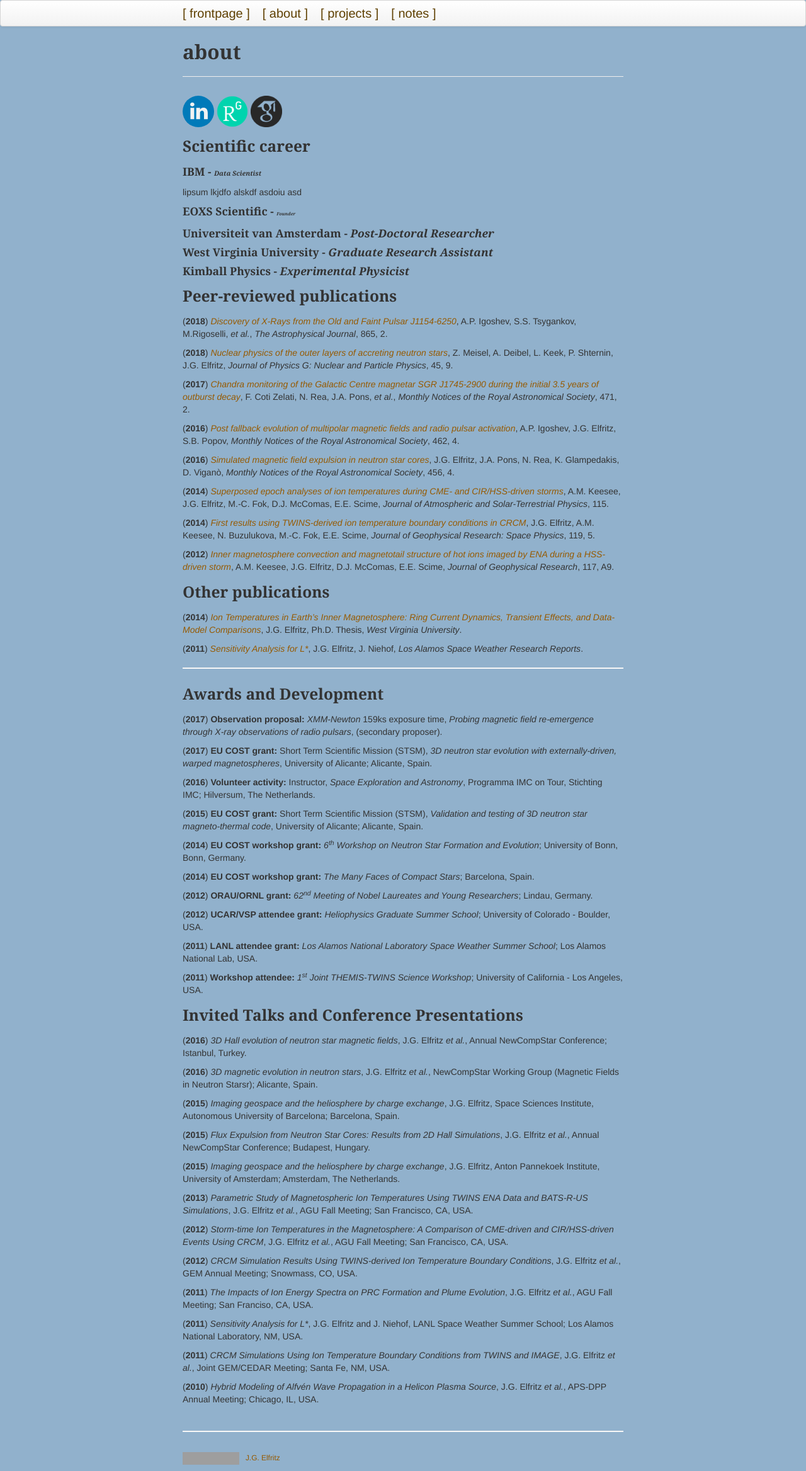
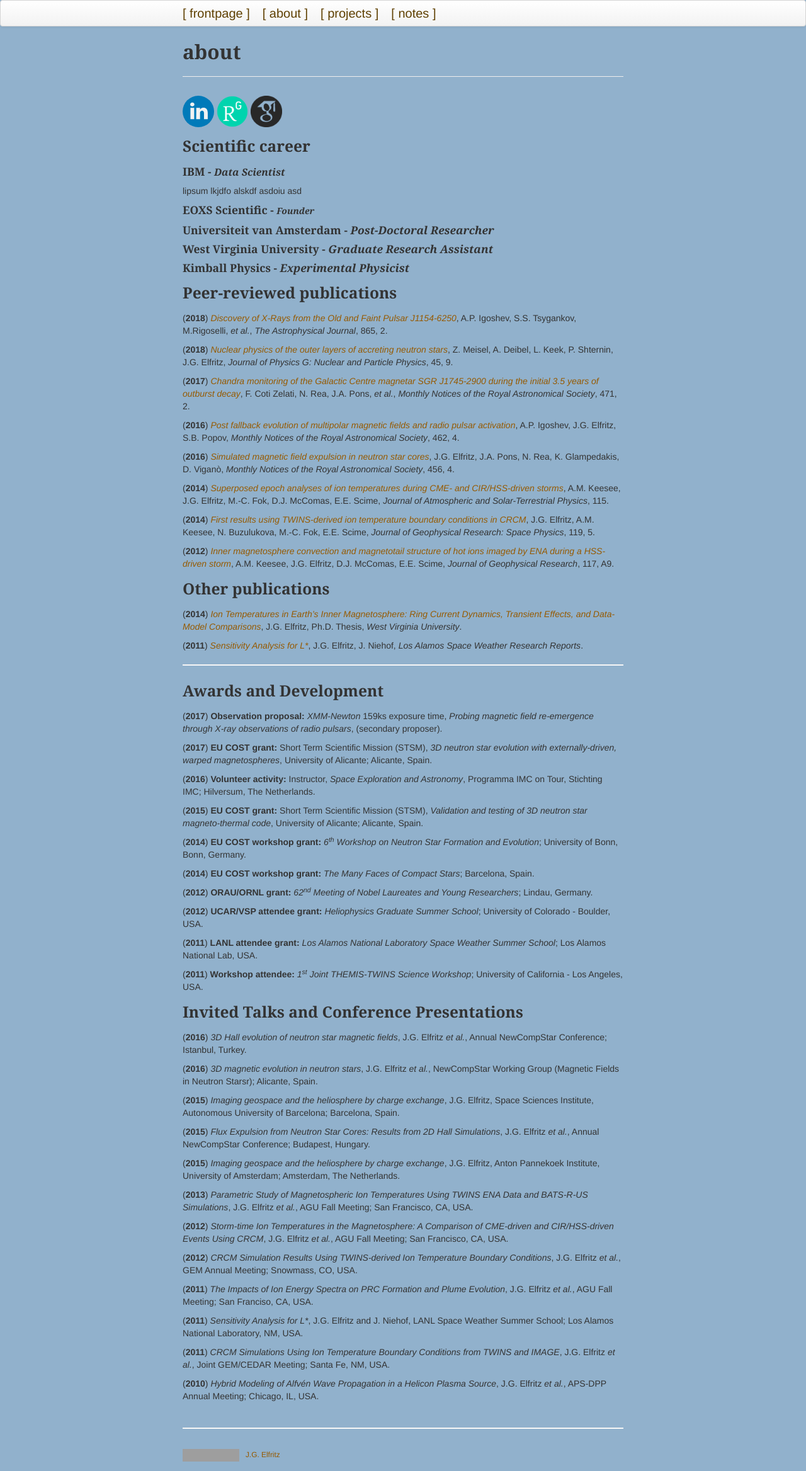
Before and after one commit to justinelfritz/justinelfritz.github.io, a Jekyll site: the page built from pages/about.md, in a window 1280 px wide. Shown: the whole page at 63% size. Built offline with Jekyll 4.4.1, drawn with Linux system fonts in a browser that asks for light colours; grey boxes are pictures that could not be loaded.

Commit message:
formatting updates in About

```diff
--- a/pages/about.md
+++ b/pages/about.md
@@ -8,10 +8,10 @@ description: general synopsis and motivation
 
 ### Scientific career
 
-#### **IBM** - <span style="font-size:0.6em; font-style:italic">Data Scientist</span>
+#### **IBM** - <span style="font-size:0.9em; font-style:italic">Data Scientist</span>
 lipsum lkjdfo alskdf asdoiu asd
 
-#### **EOXS Scientific** - <span style="font-size:0.4em; font-style:italic">Founder</span>
+#### **EOXS Scientific** - <span style="font-size:0.8em; font-style:italic">Founder</span>
 
 #### **Universiteit van Amsterdam** - *Post-Doctoral Researcher*
 
```
